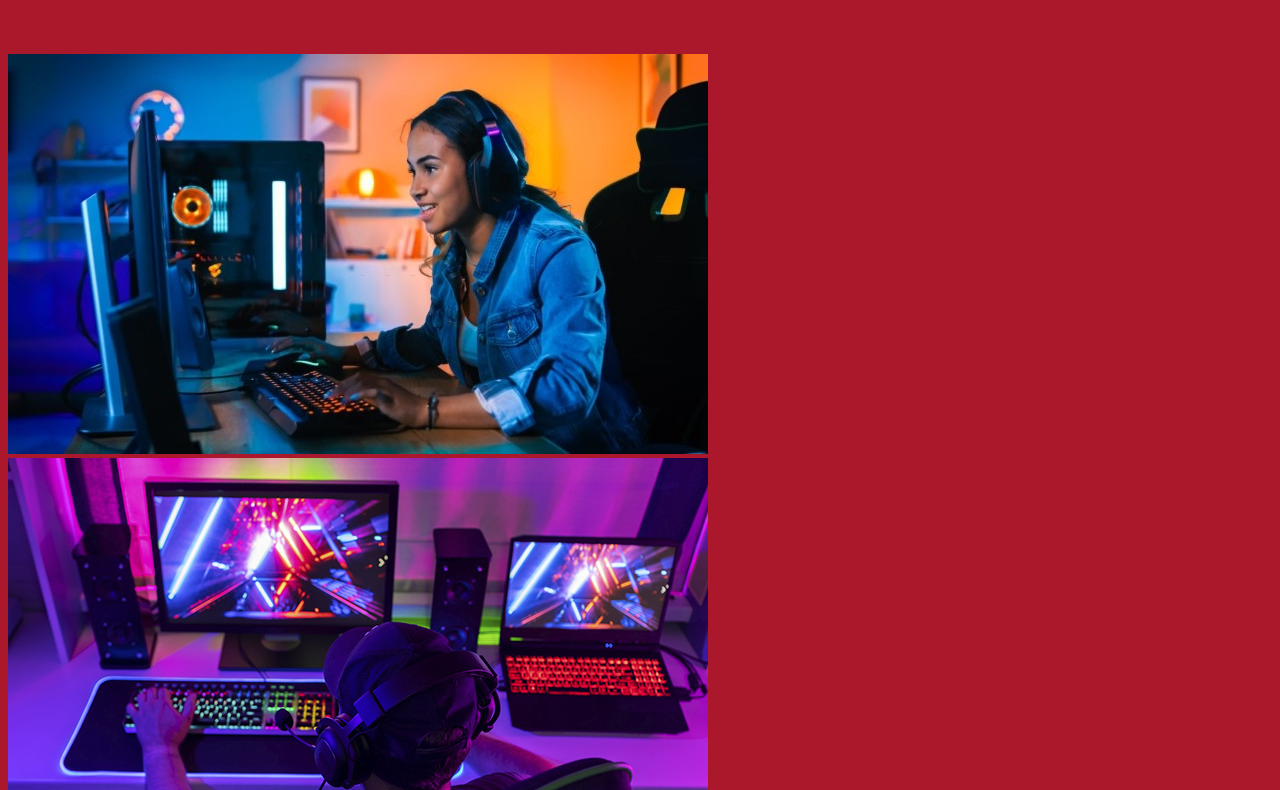
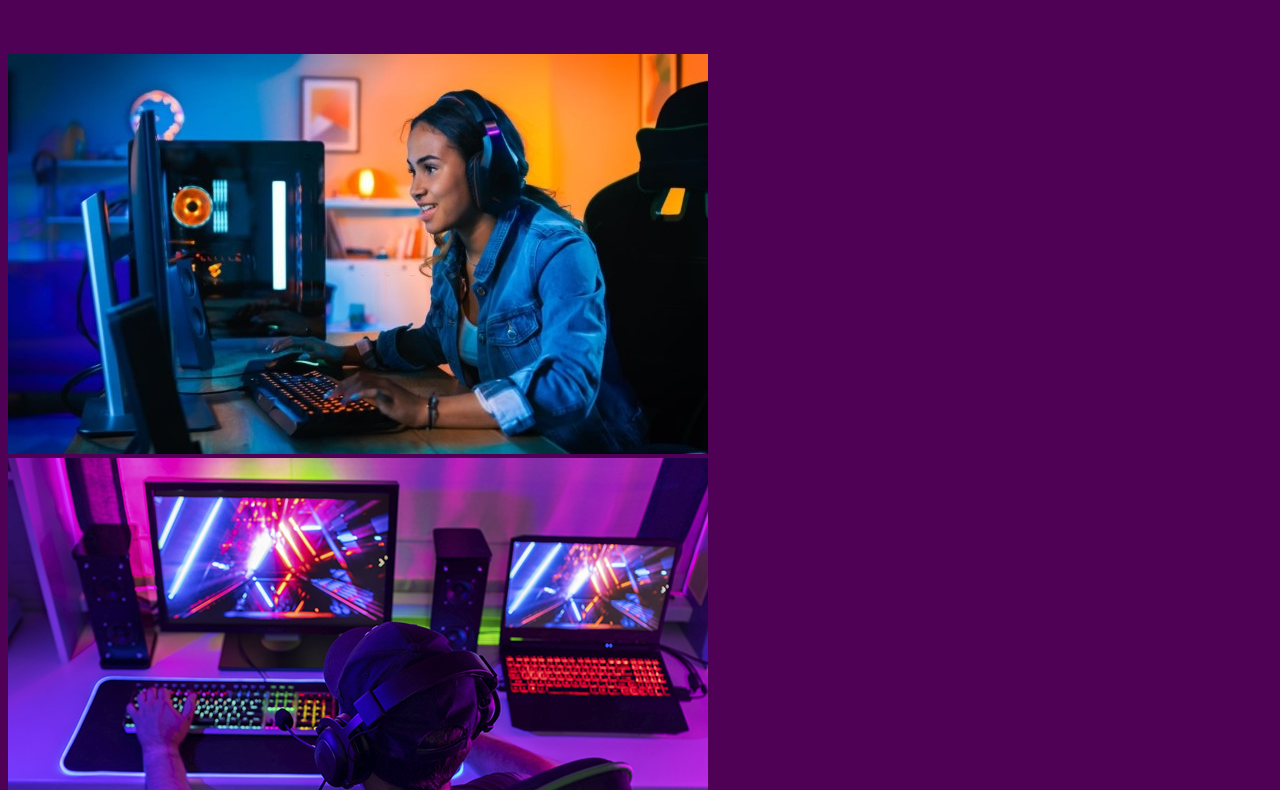
Before and after one commit to mauricioestradadlg/beastGadgets, a website: page public/index.html in a window 1280 px wide. Shown: the part 395-1185 px from the top of the page. Drawn offline with Linux system fonts and the light colour scheme.

Commit message:
fondo morado

```diff
--- a/public/css/style.css
+++ b/public/css/style.css
@@ -2,7 +2,7 @@
 
 body{
 
-    background-color: hsl(352, 76%, 38%);
+    background-color: hsl(295, 98%, 17%);
 }
 
 h1{
```
